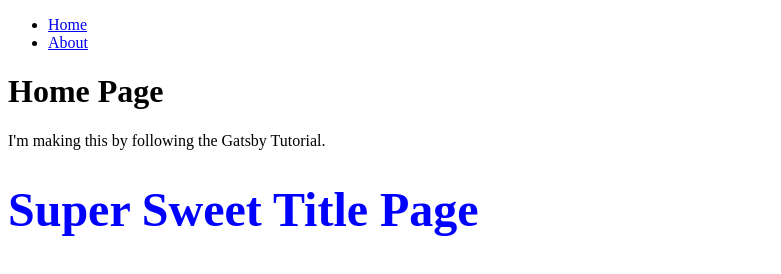
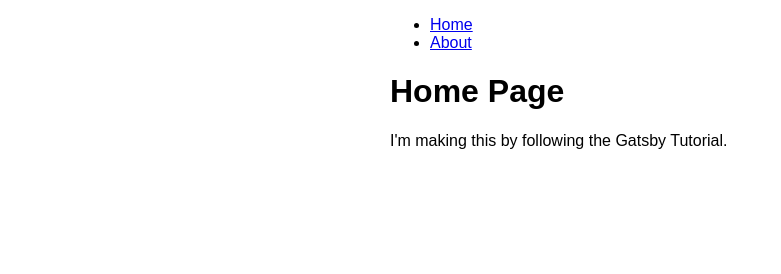
Before and after one commit to rtnario-jfetm/my-third-gatsby-site, a Gatsby site: page / in a window 1280 px wide. Shown: the whole page, without its empty margins (0-781 px from the left). Built offline with nearby package versions, Linux system fonts and the light colour scheme; Gatsby itself is replaced by a stand-in of ours.

Commit message:
feat: test CSS modules on default layout

```diff
--- a/src/components/layout.js
+++ b/src/components/layout.js
@@ -1,9 +1,10 @@
 import * as React from 'react'
 import { Link } from 'gatsby'
+import { container } from './layout.module.css'
 
 const Layout = ({ pageTitle, children }) => {
   return (
-    <div>
+    <div className={container}>
       <nav>
         <ul>
           <li><Link to="/">Home</Link></li>
--- /dev/null
+++ b/src/components/layout.module.css
@@ -0,0 +1,5 @@
+.container {
+  margin: auto;
+  max-width: 500px;
+  font-family: sans-serif;
+}
--- a/src/pages/index.js
+++ b/src/pages/index.js
@@ -1,12 +1,10 @@
 import * as React from 'react'
 import Layout from '../components/layout'
-import MyComponent from '../components/my-component'
 
 const IndexPage = () => {
   return (
     <Layout pageTitle="Home Page">
       <p>I'm making this by following the Gatsby Tutorial.</p>
-      <MyComponent />
     </Layout>
   )
 }
```
